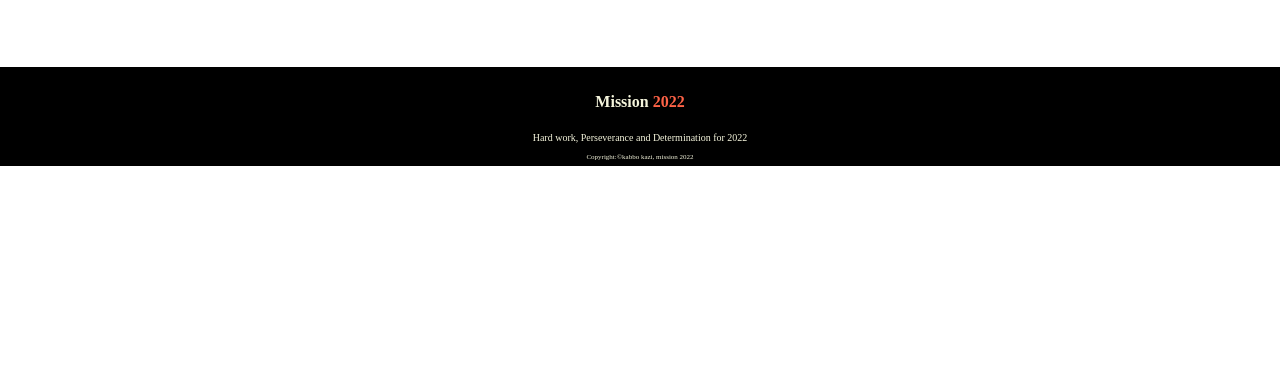
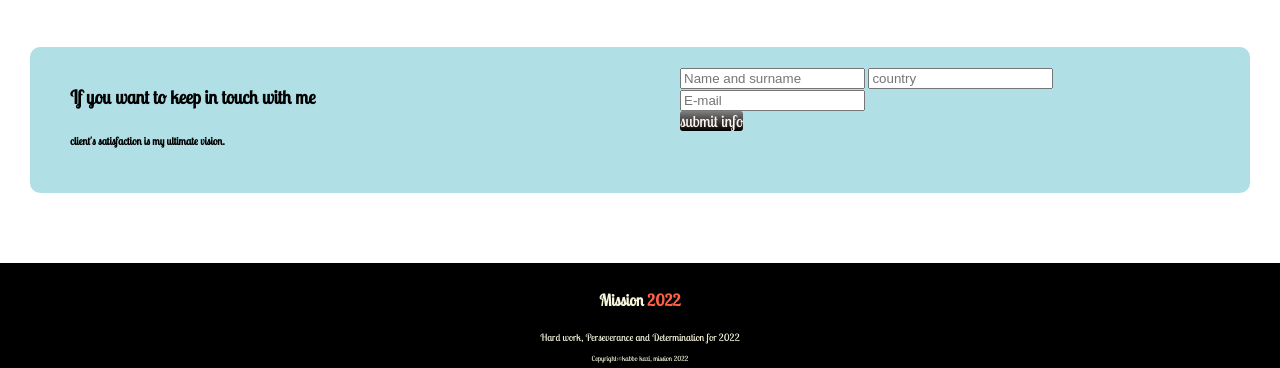
Before and after one commit to kabbo500/My-portfolio, a plain HTML site: page index.html in a window 1280 px wide. Shown: the part 1711-2079 px from the top of the page. Before the commit the page ends 1877 px from the top, so only its background shows below. Drawn offline with Linux system fonts and the light colour scheme; a web font is replaced by a local one.

Commit message:
final-touch

```diff
--- a/index.html
+++ b/index.html
@@ -7,6 +7,11 @@
     <meta name="viewport" content="width=device-width, initial-scale=1.0">
     <title>Mission 2022</title>
     <link rel="stylesheet" href="style.css">
+    <link rel="preconnect" href="https://fonts.googleapis.com">
+    <link rel="preconnect" href="https://fonts.gstatic.com" crossorigin>
+    <link
+        href="https://fonts.googleapis.com/css2?family=Lobster&family=Lobster+Two&family=Oswald&family=The+Nautigal&display=swap"
+        rel="stylesheet">
 </head>
 
 <body>
@@ -80,6 +85,18 @@
             <img src="project.png" alt="">
         </div>
     </section>
+    <section class="info">
+        <div class="touch">
+            <h3>If you want to keep in touch with me</h3>
+            <h6>client's satisfaction is my ultimate vision.</h6>
+        </div>
+        <div class="touch">
+            <input type="text" placeholder="Name and surname">
+            <input type="text" placeholder="country">
+            <input type="text" placeholder="E-mail"><br>
+            <a href="" target="blank" id="submit">submit info</a>
+        </div>
+    </section>
     <section class="last-part">
         <div class="footer">
             <h4>Mission <span id="color"> 2022</span></h4>
--- a/style.css
+++ b/style.css
@@ -8,7 +8,9 @@ body{
 }
 #h1{
 border-left: 5px solid orangered;
+font-family: 'Lobster Two', cursive;
 }
+
 .myself{
     margin-left: 10px;
     width: 40%;
@@ -117,6 +119,31 @@ width: 100%;
     border-radius: 5px;
     color: white;
 }
+.info{
+    display: flex;
+    margin-top: 50px;
+    margin-bottom: 50px;
+    background-color: powderblue;
+    margin-left: 30px;
+    margin-right: 30px;
+    border-radius: 10px;
+
+}
+
+.touch{
+    width: 50%;
+    margin-left: 20px;
+    margin-right: 30px;
+    padding: 20px;
+    font-family: 'Lobster Two', cursive;
+}
+#submit{
+    text-decoration: none;
+    background-image: linear-gradient(gray,black);
+    color: seashell;
+    border-radius: 3px;
+    margin-top: 10px;
+}
 .last-part{
     background-color: black;
     margin-top: 70px;
@@ -125,6 +152,7 @@ width: 100%;
     color: beige;
     text-align: center;
     padding: 5px;
+    font-family: 'Lobster Two', cursive;
 }
 #color{
     color: tomato;
```
